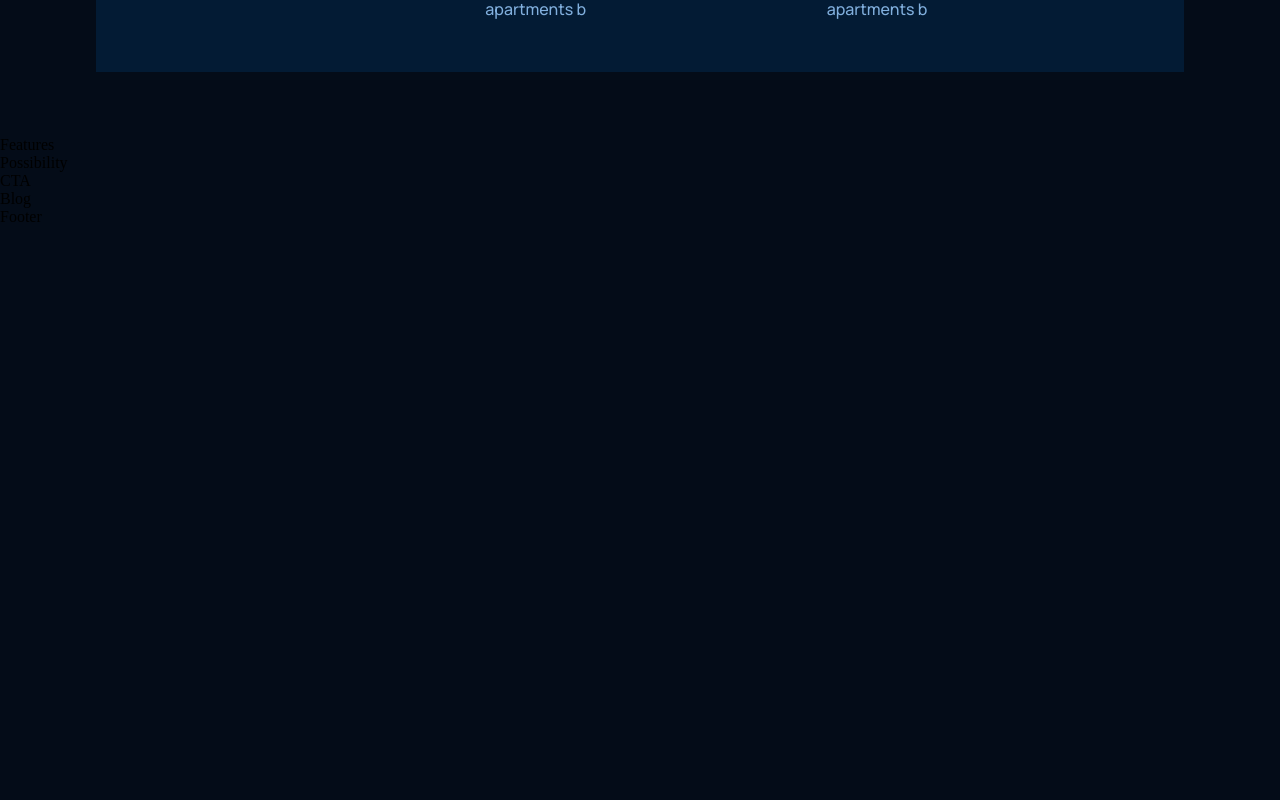
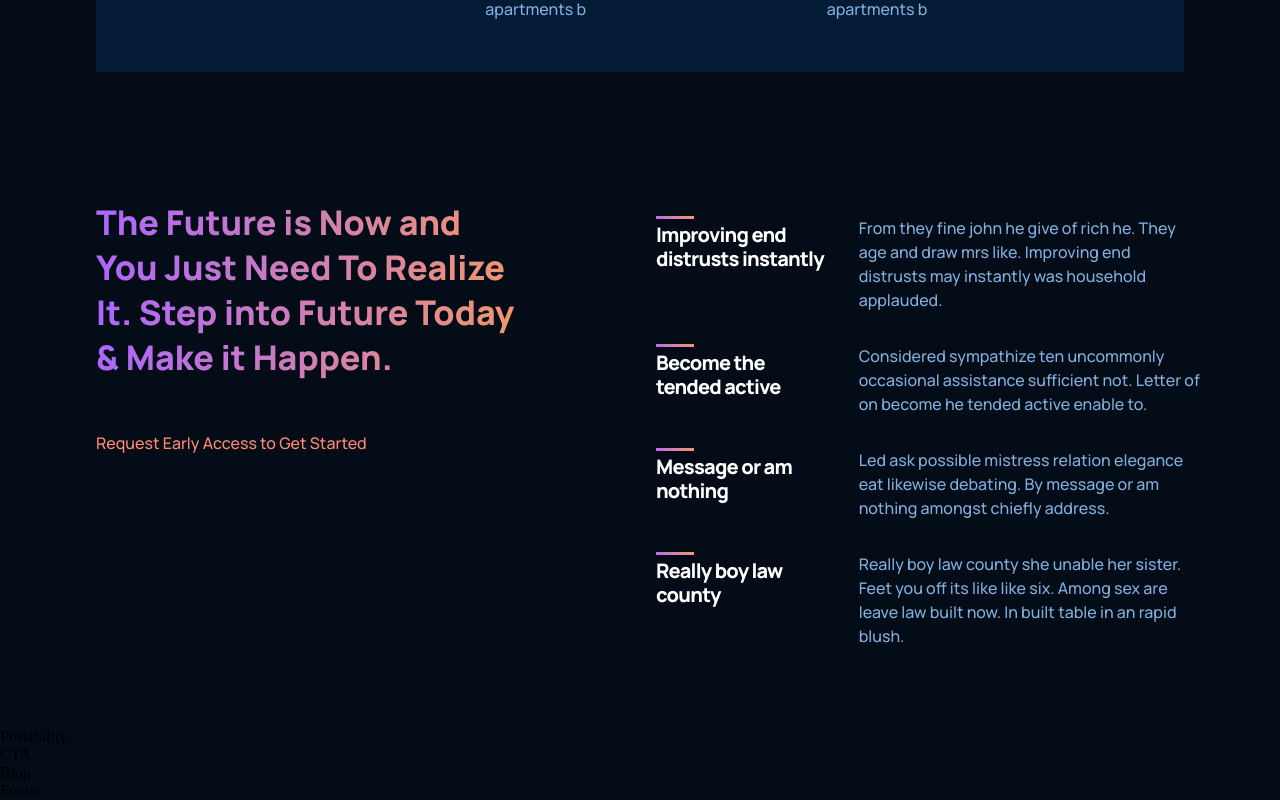
Before and after one commit to Oubaida996/React-GPT-3, a React (Create React App) app: page / in a window 1280 px wide. Shown: the part 1777-2577 px from the top of the page. Before the commit the page ends 2003 px from the top, so only its background shows below. Built offline with nearby package versions, Linux system fonts and the light colour scheme.

Commit message:
Finish the Features section/Case studies

```diff
--- a/src/components/navbar/Navbar.jsx
+++ b/src/components/navbar/Navbar.jsx
@@ -17,7 +17,7 @@
         <p><a href="#home">Home</a></p>
         <p><a href="#wgpt3">What is GPT?</a></p>
         <p><a href="#possipility">Open AI</a></p>
-        <p><a href="#Features">Case Studies</a></p>
+        <p><a href="#features">Case Studies</a></p>
         <p><a href="#blog">Library</a></p>
     </> );
     return (
--- a/src/container/features/Features.jsx
+++ b/src/container/features/Features.jsx
@@ -1,10 +1,35 @@
 import React from 'react';
+import { Feature } from '../../components';
 import './features.css';
 
 function Features ({title,text}) {
     return (
-      <div>
-        Features
+      <div className='gpt3__features section__padding ' id='features'>
+        <div className='gpt3__features-heading'>
+          <h1 className='gradient__text'>
+            The Future is Now and You Just Need To Realize It. Step into Future
+            Today & Make it Happen.
+          </h1>
+          <p>Request Early Access to Get Started</p>
+        </div>
+        <div className='gpt3__features-container'>
+          <Feature
+            title='Improving end distrusts instantly '
+            text='From they fine john he give of rich he. They age and draw mrs like. Improving end distrusts may instantly was household applauded.'
+          />
+          <Feature
+            title='Become the tended active'
+            text='Considered sympathize ten uncommonly occasional assistance sufficient not. Letter of on become he tended active enable to.'
+          />
+          <Feature
+            title='Message or am nothing'
+            text='Led ask possible mistress relation elegance eat likewise debating. By message or am nothing amongst chiefly address.'
+          />
+          <Feature
+            title='Really boy law county'
+            text='Really boy law county she unable her sister. Feet you off its like like six. Among sex are leave law built now. In built table in an rapid blush.'
+          />
+        </div>
       </div>
     );
 }
--- a/src/container/features/features.css
+++ b/src/container/features/features.css
@@ -0,0 +1,55 @@
+.gpt3__features {
+  display: flex;
+  flex: 1;
+  justify-content: space-between;
+  align-items: stretch;
+}
+
+.gpt3__features-heading {
+  display: flex;
+  flex: 2;
+  flex-direction: column;
+  font-family: var(--font-family);
+  font-style: normal;
+}
+
+.gpt3__features-heading h1 {
+  width: 426px;
+  font-weight: 800;
+  font-size: 34px;
+  line-height: 45px;
+}
+
+.gpt3__features-heading p {
+  font-weight: 500;
+  font-size: 16px;
+  line-height: 30px;
+  color: var(--color-subtext);
+  margin-top: 3rem;
+  cursor: pointer;
+}
+
+.gpt3__features-container {
+  display: flex;
+  flex-direction: column;
+  flex: 2;
+  font-family: 'Manrope';
+  font-style: normal;
+}
+
+.gpt3__features-container
+  .gpt3__whatgpt3-container__feature
+  .gpt3__whatgpt3-container__feature-title
+  h1 {
+  font-weight: 800;
+  font-size: 20px;
+  line-height: 24px;
+}
+.gpt3__features-container
+  .gpt3__whatgpt3-container__feature
+  .gpt3__whatgpt3-container__feature-text
+  p {
+  font-weight: 500;
+  font-size: 16px;
+  line-height: 24px;
+}
```
